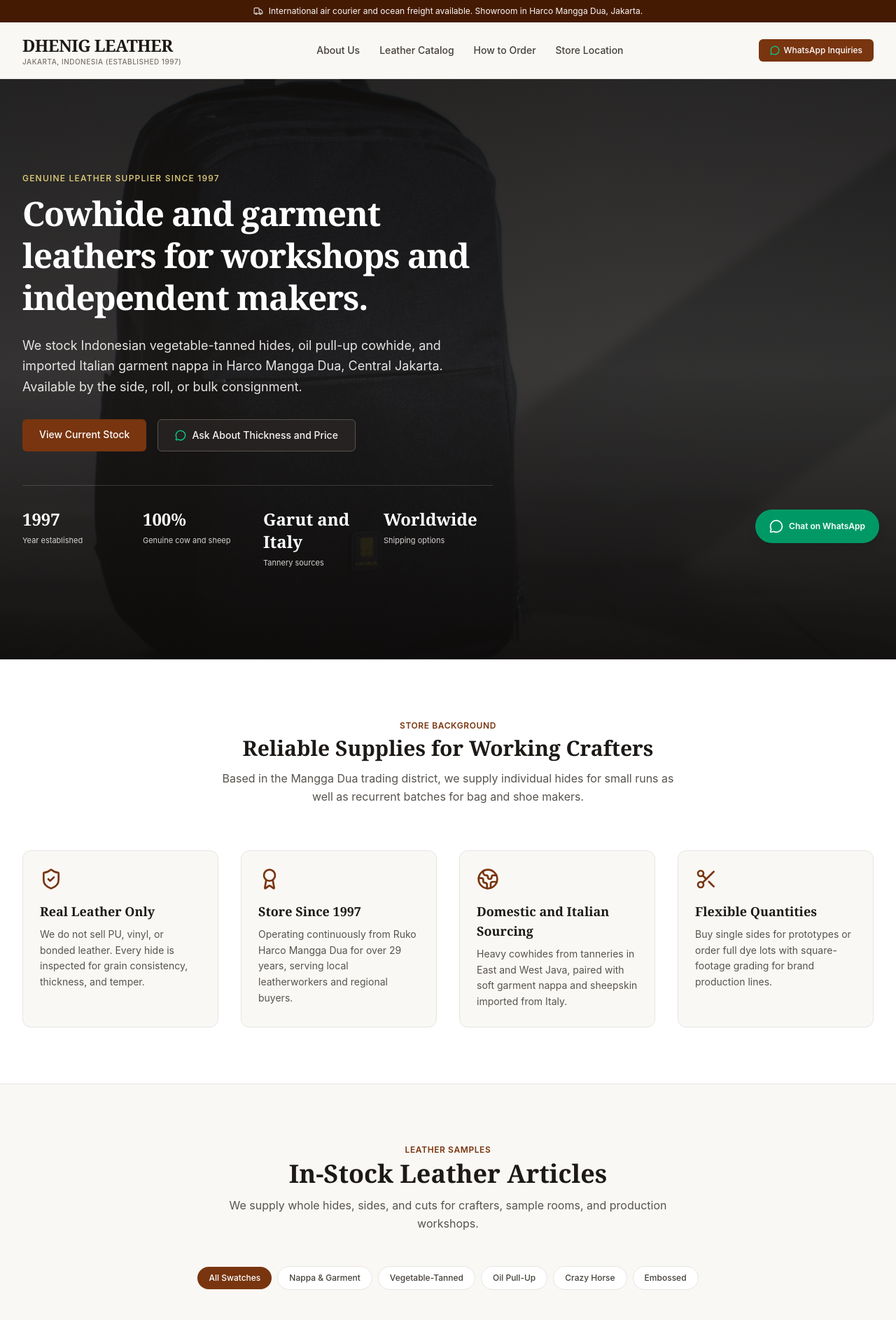
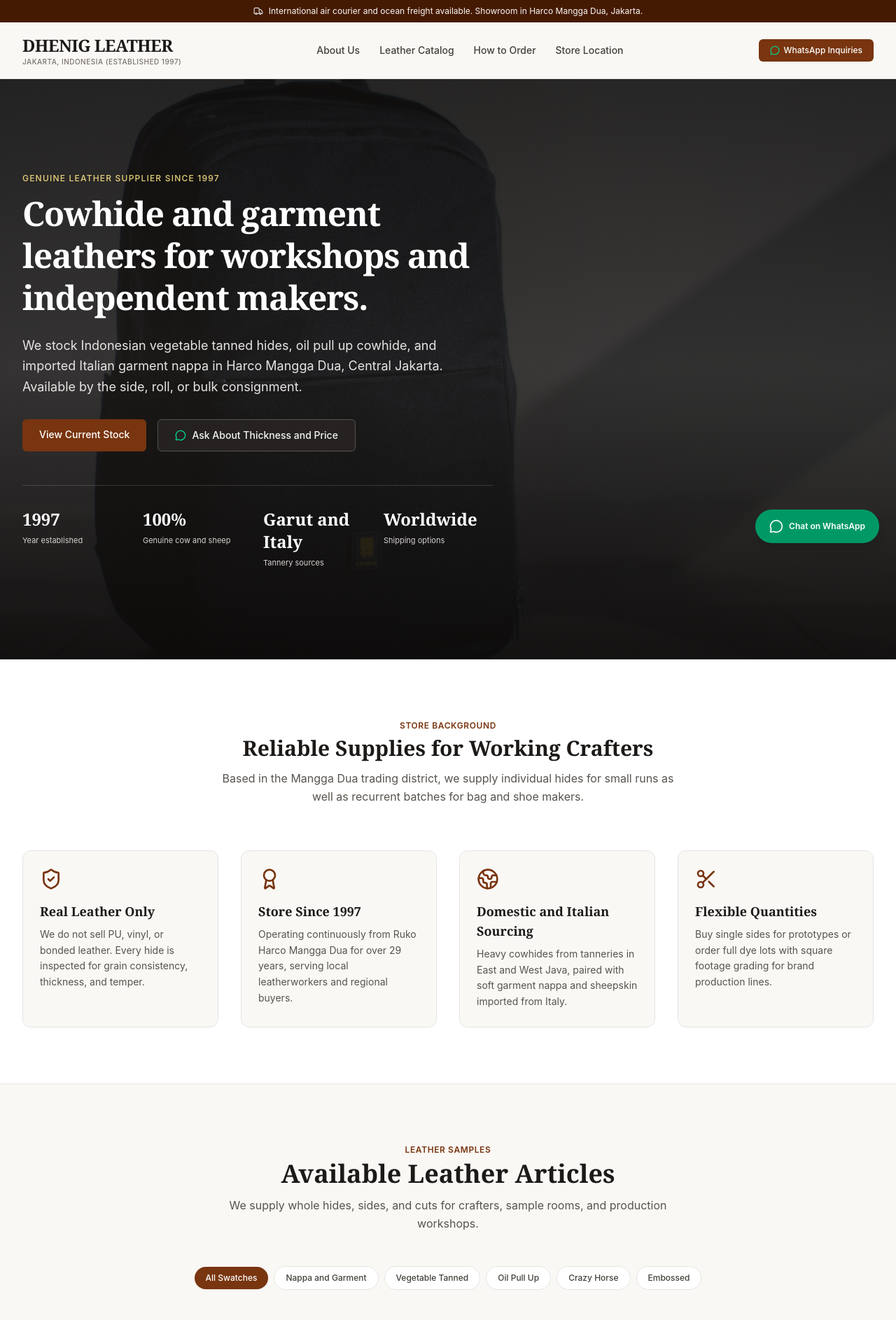
Before and after one commit to andre4freelance/dhenig-leather-web, a Next.js app: page / in a window 1280 px wide. Shown: the top 1886 px of the page at 70% size. Built offline with nearby package versions, Linux system fonts and the light colour scheme.

Commit message:
fix: eliminate all hyphenated compound words and dashes from user-facing copy

```diff
--- a/src/app/layout.tsx
+++ b/src/app/layout.tsx
@@ -2,8 +2,8 @@
 import "./globals.css";
 
 export const metadata: Metadata = {
-  title: "Dhenig Leather | Genuine Leather Supplier in Jakarta Since 1997",
-  description: "Stocking full grain cowhide, Italian garment sheepskin, vegetable-tanned hides, and pull-up leathers in Harco Mangga Dua, Jakarta. Supplying workshops and brands worldwide.",
+  title: "Dhenig Leather (Genuine Leather Supplier in Jakarta Since 1997)",
+  description: "Stocking full grain cowhide, Italian garment sheepskin, vegetable tanned hides, and pull up leathers in Harco Mangga Dua, Jakarta. Supplying workshops and brands worldwide.",
   keywords: [
     "Dhenig Leather Jakarta",
     "Leather Supplier Jakarta",
--- a/src/app/page.tsx
+++ b/src/app/page.tsx
@@ -84,7 +84,7 @@
             </h1>
 
             <p className="text-sm sm:text-base md:text-lg text-stone-200 mb-8 leading-relaxed">
-              We stock Indonesian vegetable-tanned hides, oil pull-up cowhide, and imported Italian garment nappa in Harco Mangga Dua, Central Jakarta. Available by the side, roll, or bulk consignment.
+              We stock Indonesian vegetable tanned hides, oil pull up cowhide, and imported Italian garment nappa in Harco Mangga Dua, Central Jakarta. Available by the side, roll, or bulk consignment.
             </p>
 
             {/* Grounded, Non-AI-Slop Buttons: Clear, understated, and functional */}
@@ -171,7 +171,7 @@
               <Scissors className="w-8 h-8 text-[#78350f] mb-4" />
               <h3 className="font-serif font-bold text-base sm:text-lg text-[#1c1917] mb-2">Flexible Quantities</h3>
               <p className="text-xs sm:text-sm text-stone-600 leading-relaxed">
-                Buy single sides for prototypes or order full dye lots with square-footage grading for brand production lines.
+                Buy single sides for prototypes or order full dye lots with square footage grading for brand production lines.
               </p>
             </div>
           </div>
--- a/src/components/CatalogSection.tsx
+++ b/src/components/CatalogSection.tsx
@@ -3,9 +3,9 @@
 import React, { useState } from "react";
 import { sampleProducts, LeatherProduct, storeInfo } from "@/data/catalog";
 import { ImageWithFallback } from "@/components/ImageWithFallback";
-import { MessageCircle, Info, ExternalLink } from "lucide-react";
+import { MessageCircle, Info } from "lucide-react";
 
-type CategoryFilter = "all" | "pull-up" | "vegetable-tanned" | "crazy-horse" | "nappa" | "exotic";
+type CategoryFilter = "all" | "pullup" | "vegtan" | "crazyhorse" | "nappa" | "exotic";
 
 export function CatalogSection() {
   const [selectedCategory, setSelectedCategory] = useState<CategoryFilter>("all");
@@ -13,10 +13,10 @@
 
   const categories = [
     { id: "all", label: "All Swatches" },
-    { id: "nappa", label: "Nappa & Garment" },
-    { id: "vegetable-tanned", label: "Vegetable-Tanned" },
-    { id: "pull-up", label: "Oil Pull-Up" },
-    { id: "crazy-horse", label: "Crazy Horse" },
+    { id: "nappa", label: "Nappa and Garment" },
+    { id: "vegtan", label: "Vegetable Tanned" },
+    { id: "pullup", label: "Oil Pull Up" },
+    { id: "crazyhorse", label: "Crazy Horse" },
     { id: "exotic", label: "Embossed" }
   ];
 
@@ -36,7 +36,7 @@
         <div className="max-w-2xl mx-auto text-center mb-10 sm:mb-12">
           <span className="text-xs uppercase tracking-wider text-[#78350f] font-semibold">Leather Samples</span>
           <h2 className="font-serif text-2xl sm:text-3xl md:text-4xl font-bold text-[#1c1917] mt-1 mb-3">
-            In-Stock Leather Articles
+            Available Leather Articles
           </h2>
           <p className="text-stone-600 text-sm sm:text-base leading-relaxed">
             We supply whole hides, sides, and cuts for crafters, sample rooms, and production workshops.
--- a/src/data/catalog.ts
+++ b/src/data/catalog.ts
@@ -1,7 +1,7 @@
 export interface LeatherProduct {
   id: string;
   name: string;
-  category: "pull-up" | "vegetable-tanned" | "crazy-horse" | "nappa" | "exotic";
+  category: "pullup" | "vegtan" | "crazyhorse" | "nappa" | "exotic";
   categoryLabel: string;
   origin: "Java Tanneries (Garut & Magetan)" | "Italian Imported Tannery";
   finish: string;
@@ -55,7 +55,7 @@
 
 export const sampleProducts: LeatherProduct[] = [
   {
-    id: "milano-soft-nappa",
+    id: "milano_soft_nappa",
     name: "Milano Soft Nappa Cowhide",
     category: "nappa",
     categoryLabel: "Nappa",
@@ -69,7 +69,7 @@
     highlight: true
   },
   {
-    id: "italian-sheep-garment",
+    id: "italian_sheep_garment",
     name: "Italian Sheepskin Garment Leather",
     category: "nappa",
     categoryLabel: "Garment Nappa",
@@ -83,7 +83,7 @@
     highlight: true
   },
   {
-    id: "red-wine-crocodile-embossed",
+    id: "red_wine_crocodile_embossed",
     name: "Embossed Crocodile Print Cowhide",
     category: "exotic",
     categoryLabel: "Embossed",
@@ -97,37 +97,37 @@
     highlight: true
   },
   {
-    id: "italian-veg-tan-full-grain",
-    name: "Tuscan Vegetable-Tanned Cowhide",
-    category: "vegetable-tanned",
-    categoryLabel: "Veg-Tan",
+    id: "italian_veg_tan_full_grain",
+    name: "Tuscan Vegetable Tanned Cowhide",
+    category: "vegtan",
+    categoryLabel: "Vegetable Tanned",
     origin: "Italian Imported Tannery",
     finish: "Natural smooth grain",
     thickness: "2.0 to 2.5 mm",
     colors: ["Natural Vachetta", "Saddle Tan", "Chestnut"],
-    suitableFor: ["Heavy-duty belts", "Briefcases", "Tool sheaths"],
+    suitableFor: ["Sturdy belts", "Briefcases", "Tool sheaths"],
     image: "/images/products/italian-veg-tan.jpg",
     description: "Full grain cowhide tanned with natural tree bark extracts. It develops a rich darker patina with handling and exposure to light.",
     highlight: true
   },
   {
-    id: "classic-pull-up-heritage",
-    name: "Oil Pull-Up Cowhide",
-    category: "pull-up",
-    categoryLabel: "Pull-Up",
+    id: "classic_pull_up_heritage",
+    name: "Oil Pull Up Cowhide",
+    category: "pullup",
+    categoryLabel: "Pull Up",
     origin: "Java Tanneries (Garut & Magetan)",
-    finish: "Waxy oil-saturated surface",
+    finish: "Waxy oil saturated surface",
     thickness: "1.6 to 1.8 mm",
     colors: ["Havana Brown", "Tobacco", "Charcoal"],
     suitableFor: ["Boots", "Duffel bags", "Field notes covers"],
     image: "/images/products/pull-up-classic.jpg",
-    description: "Treated with oils and waxes so that bending or pulling creates a lighter tone along the crease, producing a broken-in look.",
+    description: "Treated with oils and waxes so that bending or pulling creates a lighter tone along the crease, producing an authentic aged look.",
     highlight: true
   },
   {
-    id: "rustic-crazy-horse",
+    id: "rustic_crazy_horse",
     name: "Waxed Crazy Horse Cowhide",
-    category: "crazy-horse",
+    category: "crazyhorse",
     categoryLabel: "Crazy Horse",
     origin: "Java Tanneries (Garut & Magetan)",
     finish: "Buffed matte wax finish",
```
